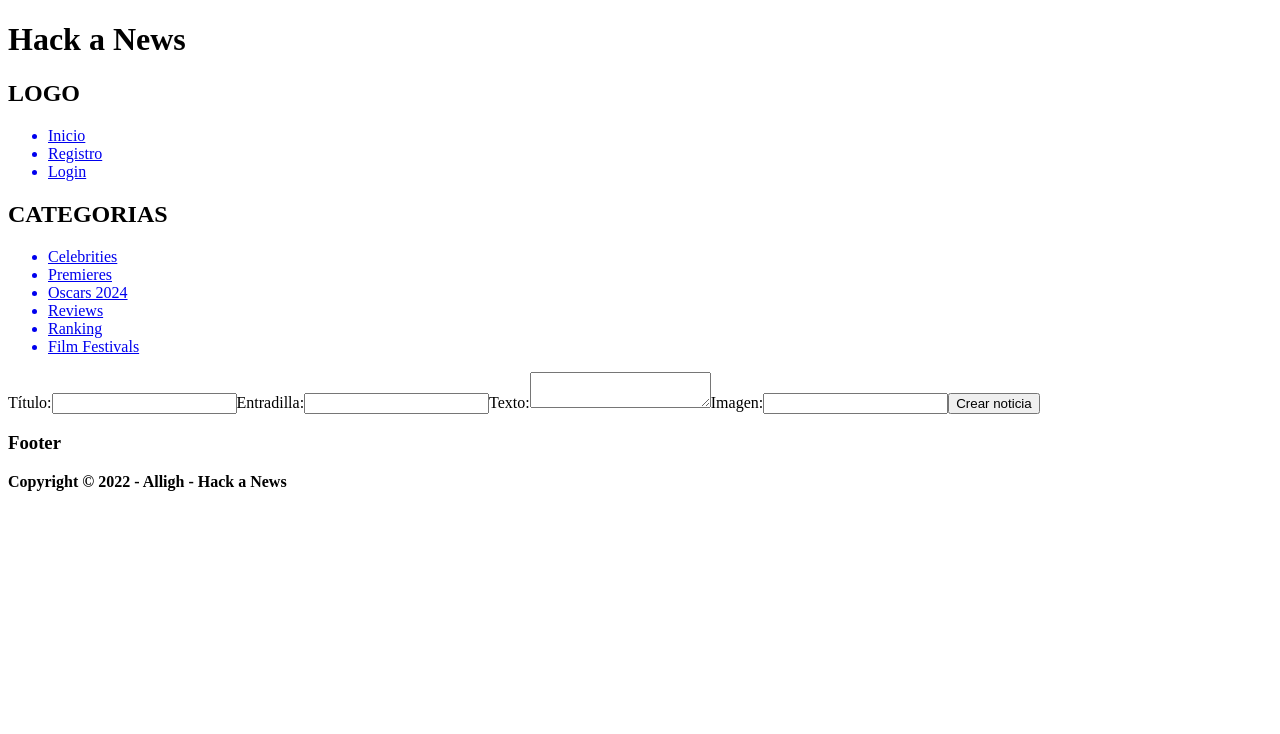
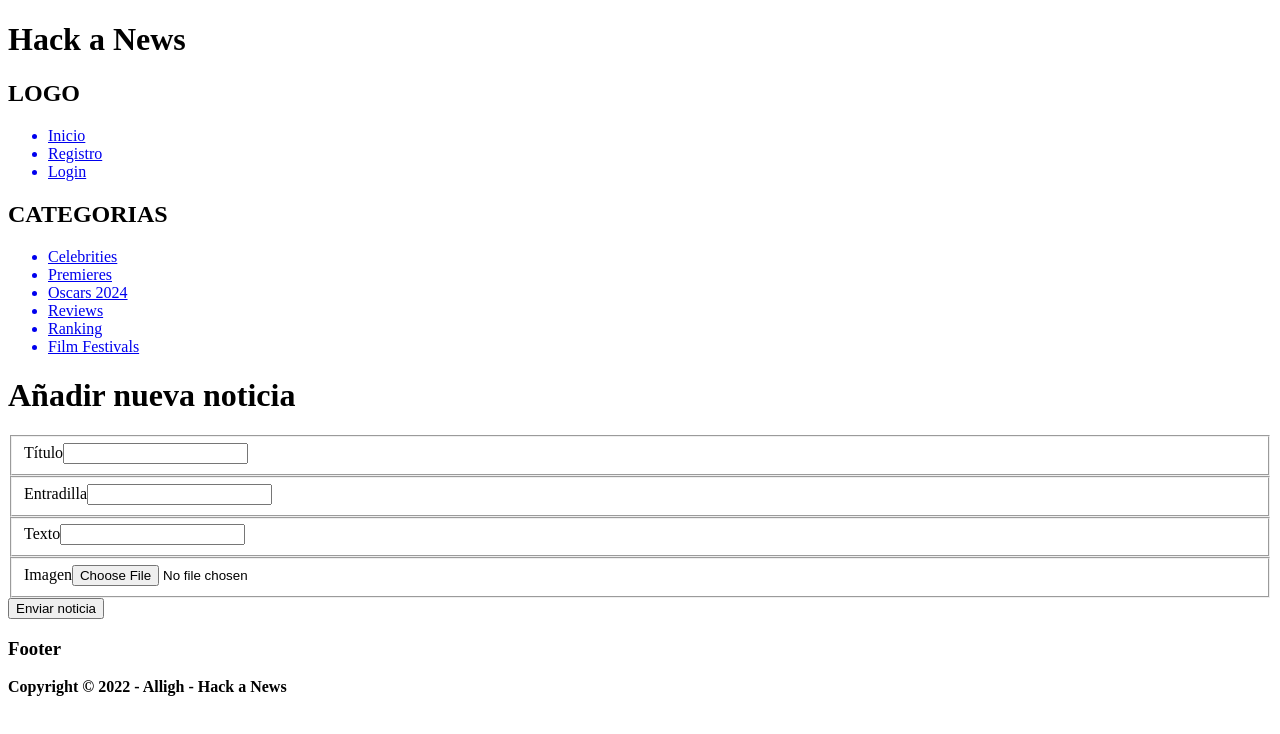
Before and after one commit to Nacho131192/HackANews, a React (Vite) app in the folder FRONTEND/: page /createentry in a window 1280 px wide. Shown: the top 734 px of the page. Built offline with nearby package versions, Linux system fonts and the light colour scheme; no server answers.

Commit message:
funcionando sin categorias

```diff
--- a/FRONTEND/src/pages/CreateEntry.jsx
+++ b/FRONTEND/src/pages/CreateEntry.jsx
@@ -1,98 +1,80 @@
 import { useContext, useState } from "react";
+import { createEntryService } from "../services/createEntryService";
 import { LoginContext, LoginContextProvider } from "../context/LoginContext.jsx";
-import { toast } from "react-toastify";
 
-const CreateEntry = () => {
-  const [title, setTitle] = useState("");
-  const [entrance, setEntrance] = useState("");
-  const [text, setText] = useState("");
-  const [pic, setPic] = useState("");
-  const [theme, setTheme] = useState ("")
+const CreateEntry = ({ addEntry }) => {
+  const [image, setImage] = useState(null);
+  const [loading, setLoading] = useState(false);
+  const [error, setError] = useState("");
   const { token } = useContext(LoginContext);
 
 
-  console.log(token)
-
-  return (
-    <LoginContextProvider>
-    <form
-      onSubmit={async (e) => {
-        try {
+const handleForm = async (e) => {
   e.preventDefault();
 
-          const res = await fetch("http://localhost:3000/entries", {
-            method: "POST",
-            headers: {
-              "Content-Type": "application/json",
-              Authorization: token,
-            },
-            body: JSON.stringify({ new_title: title, new_entrance: entrance, new_text: text, new_pic: pic, new_theme:  theme }),
-          });
+  try {
+    setLoading(true);
+    const data = new FormData(e.target);
+    console.log(data)
+    const entry = await createEntryService({ data, token });
 
-          const body = await res.json();
+    addEntry(entry);
 
-          if (!res.ok) {
-            throw new Error(body.message);
+    e.target.reset();
+    setImage(null);
+  } catch (error) {
+    setError(error.message);
+  } finally {
+    setLoading(false);
   }
+};
+return (
+  <div>
+  <LoginContextProvider>
+    <h1>Añadir nueva noticia</h1>
+    <form className="new-entry" onSubmit={handleForm}>
+      <fieldset>
+        <label htmlFor="new_title">Título</label>
+        <input type="text" name="new_title" id="new_title" required />
+      </fieldset>
 
-          setTitle("");
-          setEntrance("");
-          setText("");
-          setPic("");
-          setTheme("")
+      <fieldset>
+        <label htmlFor="new_entrance">Entradilla</label>
+        <input type="text" name="new_entrance" id="new_entrance" required />
+      </fieldset>
 
+      <fieldset>
+        <label htmlFor="new_text">Texto</label>
+        <input type="text" name="new_text" id="new_title" required />
+      </fieldset>
 
-
-          toast.success("¡Post creado con éxito!");
-        } catch (error) {
-          console.log(error);
-          toast.error(error.message);
-        }
-      }}
-    >
-      <label htmlFor="title">Título:</label>
+      <fieldset>
+        <label htmlFor="new_pic">Imagen</label>
         <input
-        id="title"
-        required
-        value={title}
-        onChange={(e) => {
-          setTitle(e.target.value);
-        }}
+          type="file"
+          name="pic"
+          id="pic"
+          accept={"image/*"}
+          onChange={(e) => setImage(e.target.files[0])}
         />
-
-      <label htmlFor="entrance">Entradilla:</label>
-      <input
-        id="entrance"
-        required
-        value={entrance}
-        onChange={(e) => {
-          setEntrance(e.target.value);
-        }}
-      ></input>
-
-<label htmlFor="text">Texto:</label>
-      <textarea
-        id="text"
-        required
-        value={text}
-        onChange={(e) => {
-          setText(e.target.value);
-        }}
-      ></textarea>
-
-<label htmlFor="pic">Imagen:</label>
-      <input
-        id="pic"
-        value={pic}
-        onChange={(e) => {
-          setPic(e.target.value);
-        }}
-      ></input>
-
-      <button>Crear noticia</button>
+        {image ? (
+          <figure>
+            <img
+              src={URL.createObjectURL(image)}
+              style={{ width: "100px" }}
+              alt="Preview"
+            />
+          </figure>
+        ) : null}
+      </fieldset>
+      <button>Enviar noticia</button>
+      {error ? <p>{error}</p> : null}
+      {loading ? <p>Publicando noticia...</p> : null}
     </form>
     </LoginContextProvider>
+    </div>
 );
         };
 
-export default CreateEntry;
+
+  export default CreateEntry
--- /dev/null
+++ b/FRONTEND/src/services/createEntryService.js
@@ -0,0 +1,15 @@
+export const createEntryService = async ({ data, token }) => {
+  const response = await fetch('http://localhost:3000/entries', {
+    method: 'POST',
+    body: data,
+    headers: {
+      Authorization: token
+    }
+  })
+
+  const json = await response.json()
+  if (!response.ok) {
+    throw new Error(json.message)
+  }
+  return json.data
+}
```
Lines whose indentation alone changed are shown as unchanged.
